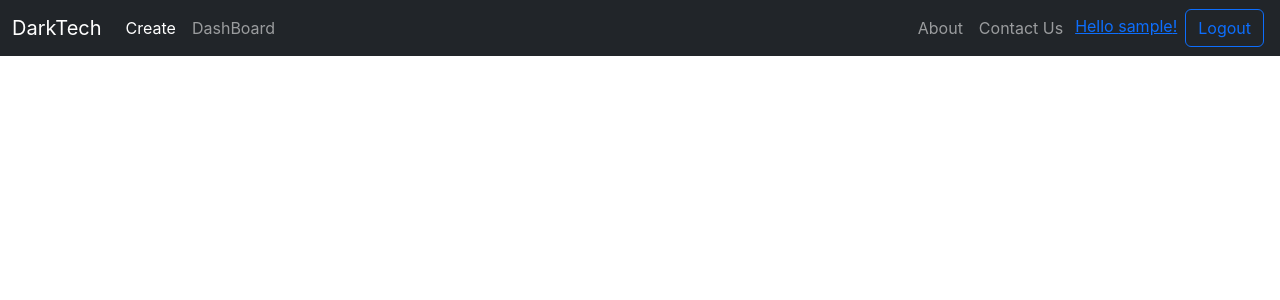
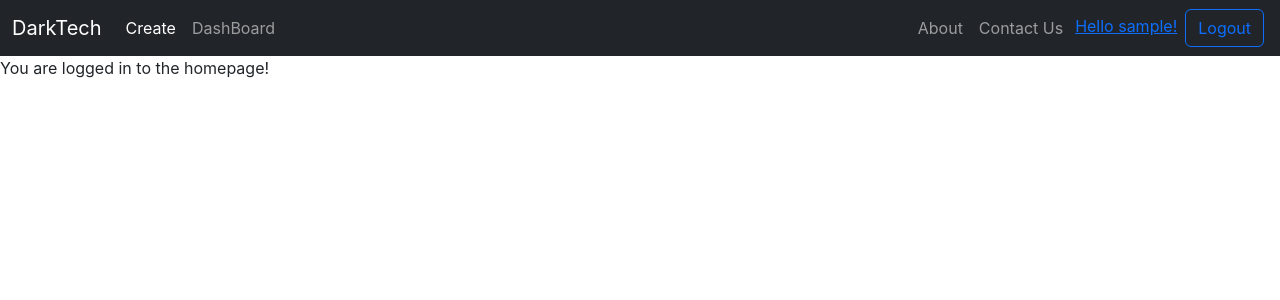
Before and after one commit to C-H-E-T-A-N/editor, a React (Create React App) app: page /Dashboard in a window 1280 px wide. Shown: the top 300 px of the page. Built offline with nearby package versions, Linux system fonts and the light colour scheme; sample sign-in values are in the browser's storage.

Commit message:
Started HomePagee

```diff
--- a/src/App.js
+++ b/src/App.js
@@ -1,27 +1,34 @@
-
+import HomePage from "./components/HomePage";
+import Login from "./components/Login";
+import PrivateRoute from "./utils/PrivateRoute";
 import NavBar from "./components/NavBar";
-import { AuthProvider } from './context/AuthContext'
+import { AuthProvider } from "./context/AuthContext";
 import SignUp from "./components/SignUp";
 import Profile from "./components/Profile";
-import {
-  BrowserRouter,
-  Routes,
-  Route
-} from "react-router-dom";
 import WebBuilder from "./components/WebBuilder";
-
+import PasswordChange from "./components/PasswordChange";
+import { BrowserRouter, Routes, Route } from "react-router-dom";
 
 function App() {
   return (
     <>
       <BrowserRouter>
         <AuthProvider>
-    <NavBar/>
+          <NavBar />
           <Routes>
-
+            <Route
+              path="/Dashboard"
+              element={
+                <PrivateRoute>
+                  <HomePage />
+                </PrivateRoute>
+              }
+            />
+            <Route path="/Login" element={<Login />} />
             <Route path="/Signup" element={<SignUp />} />
             <Route path="/Profile" element={<Profile />} />
-        <Route path="/Editor" element={<WebBuilder />} />
+            <Route path="/PwdChange" element={<PasswordChange />} />
+            <Route path="/" element={<WebBuilder />} />
           </Routes>
         </AuthProvider>
       </BrowserRouter>
--- /dev/null
+++ b/src/components/HomePage.js
@@ -0,0 +1,17 @@
+import React, { useContext } from "react";
+import AuthContext from "../context/AuthContext";
+
+const HomePage = () => {
+  const { user } = useContext(AuthContext);
+  return user ? (
+    <div>
+      <p>You are logged in to the homepage!</p>
+    </div>
+  ) : (
+    <div>
+      <p>You are not logged in, redirecting...</p>
+    </div>
+  );
+};
+
+export default HomePage;
```
Lines whose indentation alone changed are shown as unchanged.
